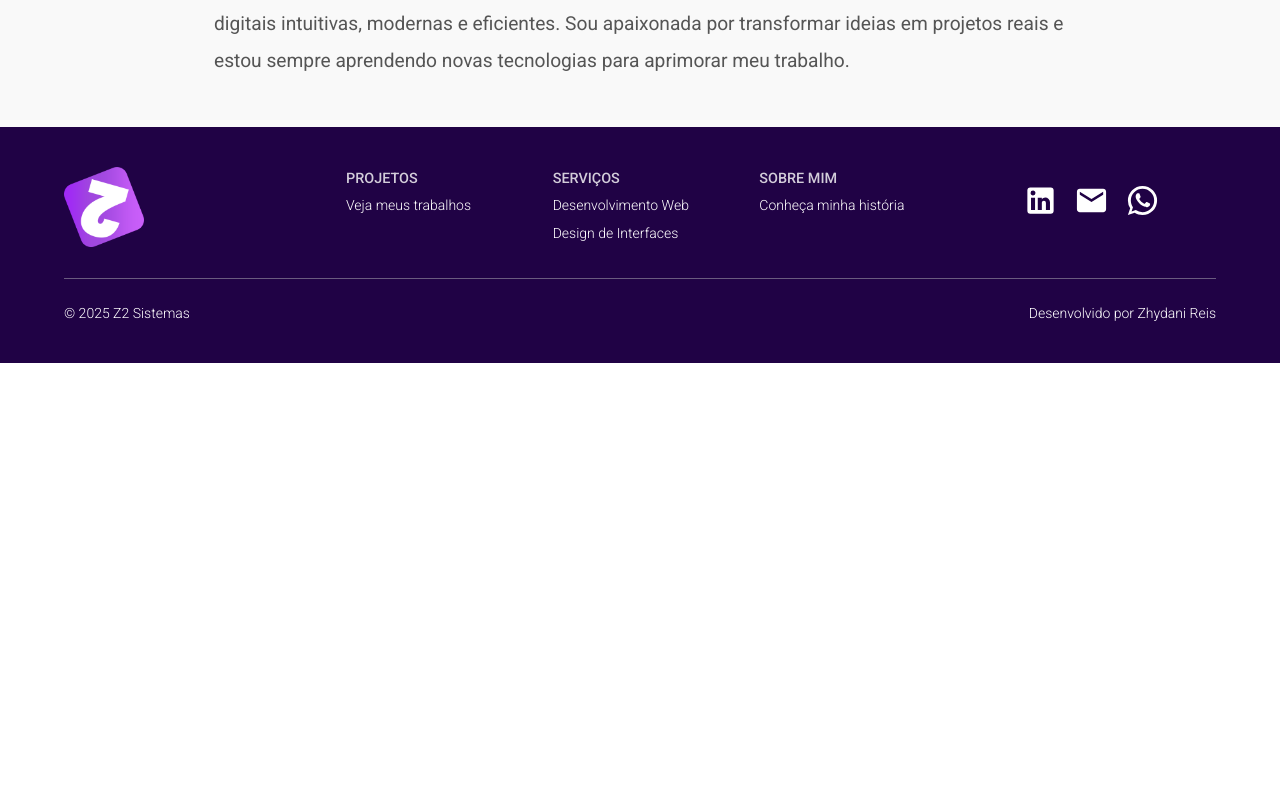
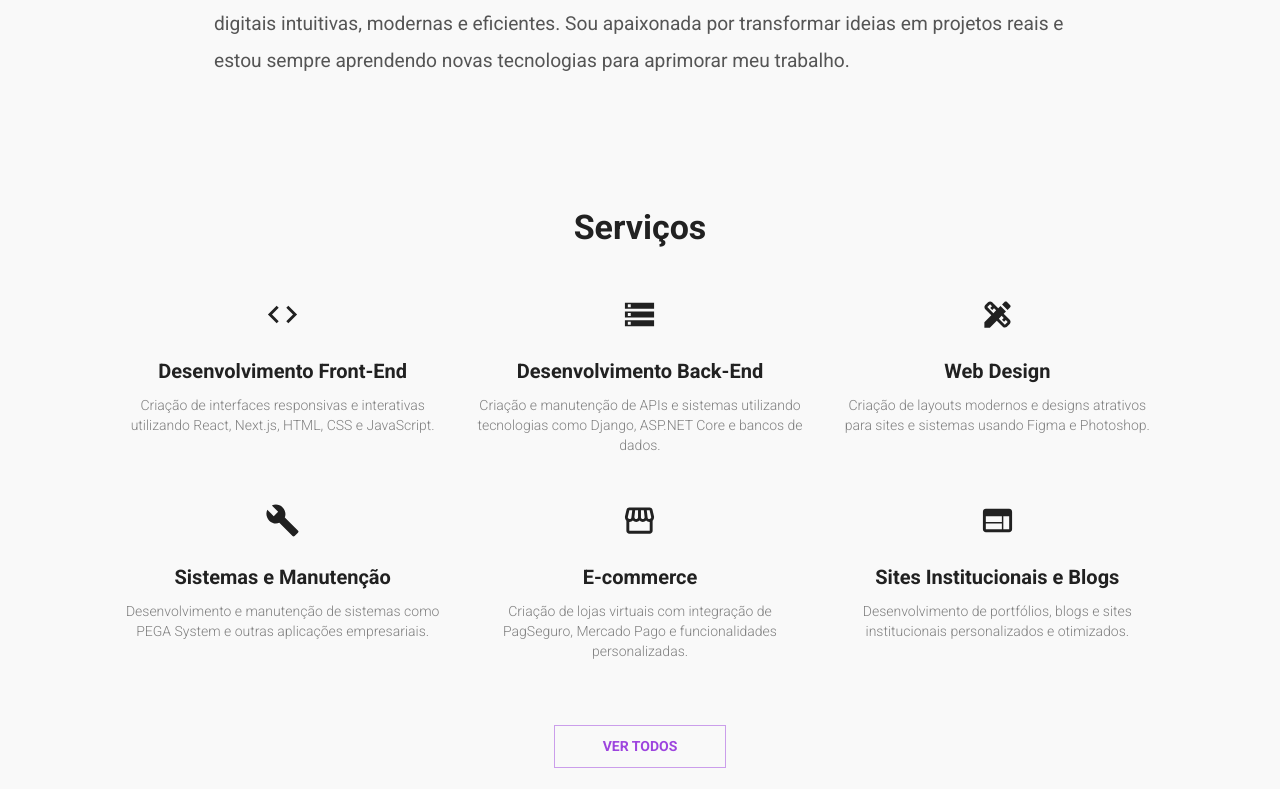
Before and after one commit to zhydani/portfolio-web, a Next.js app: page / in a window 1280 px wide. Shown: the part 1011-1800 px from the top of the page. Before the commit the page ends 1374 px from the top, so only its background shows below. Built offline with nearby package versions, Linux system fonts and the light colour scheme.

Commit message:
sdicionando services

```diff
--- a/src/app/components/Content.tsx
+++ b/src/app/components/Content.tsx
@@ -2,6 +2,7 @@ import { Box } from "@mui/material";
 import React from "react";
 import IntroSection from "./IntroSection";
 import AboutSection from "./AboutSection";
+import ServicesSection from "./ServicesSection";
 
 export default function Content() {
 
@@ -9,6 +10,7 @@ export default function Content() {
     <Box>
       <IntroSection />
       <AboutSection />
+      <ServicesSection />
     </Box>
   );
 }
--- /dev/null
+++ b/src/app/components/ServicesSection.tsx
@@ -0,0 +1,85 @@
+import React from "react";
+import { Box, Typography, Grid, Button } from "@mui/material";
+import CodeIcon from "@mui/icons-material/Code";
+import StorageIcon from "@mui/icons-material/Storage";
+import DesignServicesIcon from "@mui/icons-material/DesignServices";
+import BuildIcon from "@mui/icons-material/Build";
+import StorefrontIcon from "@mui/icons-material/Storefront";
+import WebIcon from "@mui/icons-material/Web";
+
+const services = [
+  {
+    title: "Desenvolvimento Front-End",
+    description: "Criação de interfaces responsivas e interativas utilizando React, Next.js, HTML, CSS e JavaScript.",
+    icon: <CodeIcon fontSize="large" />,
+  },
+  {
+    title: "Desenvolvimento Back-End",
+    description: "Criação e manutenção de APIs e sistemas utilizando tecnologias como Django, ASP.NET Core e bancos de dados.",
+    icon: <StorageIcon fontSize="large" />,
+  },
+  {
+    title: "Web Design",
+    description: "Criação de layouts modernos e designs atrativos para sites e sistemas usando Figma e Photoshop.",
+    icon: <DesignServicesIcon fontSize="large" />,
+  },
+  {
+    title: "Sistemas e Manutenção",
+    description: "Desenvolvimento e manutenção de sistemas como PEGA System e outras aplicações empresariais.",
+    icon: <BuildIcon fontSize="large" />,
+  },
+  {
+    title: "E-commerce",
+    description: "Criação de lojas virtuais com integração de PagSeguro, Mercado Pago e funcionalidades personalizadas.",
+    icon: <StorefrontIcon fontSize="large" />,
+  },
+  {
+    title: "Sites Institucionais e Blogs",
+    description: "Desenvolvimento de portfólios, blogs e sites institucionais personalizados e otimizados.",
+    icon: <WebIcon fontSize="large" />,
+  },
+];
+
+const ServicesSection = () => {
+  return (
+    <Box sx={{ py: 10, px: { xs: 2, md: 15 }, backgroundColor: "#f9f9f9" }}>
+      <Typography variant="h4" align="center" sx={{ mb: 6, fontWeight: "bold" }}>
+        Serviços
+      </Typography>
+
+      <Grid container spacing={4} justifyContent="center">
+        {services.map((service, index) => (
+          <Grid item xs={12} sm={6} md={4} key={index} sx={{ textAlign: "center" }}>
+            <Box sx={{ mb: 2 }}>{service.icon}</Box>
+            <Typography variant="h6" sx={{ fontWeight: "bold", mb: 1 }}>
+              {service.title}
+            </Typography>
+            <Typography variant="body2" sx={{ color: "gray", mb: 2 }}>
+              {service.description}
+            </Typography>
+          </Grid>
+        ))}
+      </Grid>
+
+      {/* Seção de Ver Todos */}
+      <Box sx={{ textAlign: "center", mt: 6 }}>
+        <Button
+          variant="outlined"
+          sx={{
+            px: 6,
+            py: 1,
+            borderRadius: 0,
+            "&:hover": {
+              backgroundColor: "#004b23",
+              color: "#fff",
+            },
+          }}
+        >
+          VER TODOS
+        </Button>
+      </Box>
+    </Box>
+  );
+};
+
+export default ServicesSection;
```
